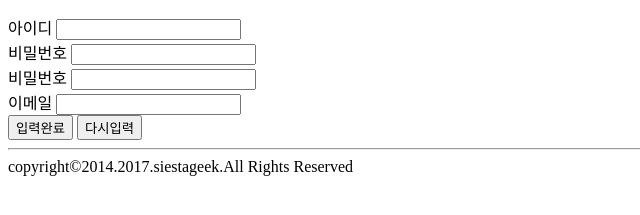
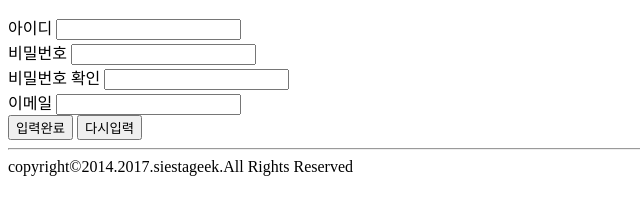
Before and after one commit to qnfzks3/html5, a plain HTML site: page project2/join.html in a window 1280 px wide. Shown: the part 281-496 px from the top of the page, 0-640 px from the left. Drawn offline with Linux system fonts and the light colour scheme.

Commit message:
세미프로젝트 실습

```diff
--- a/project2/join.html
+++ b/project2/join.html
@@ -26,7 +26,7 @@
                 <div><label for="pwd">비밀번호</label>
                     <input type="password" name="pwd" id="pwd"></div>
 
-                <div><label for="repwd">비밀번호</label>
+                <div><label for="repwd">비밀번호 확인</label>
                     <input type="password" name="repwd" id="repwd"></div>
                 <div><label for="email">이메일</label>
                     <input type="text" name="email" id="email"></div>
```
